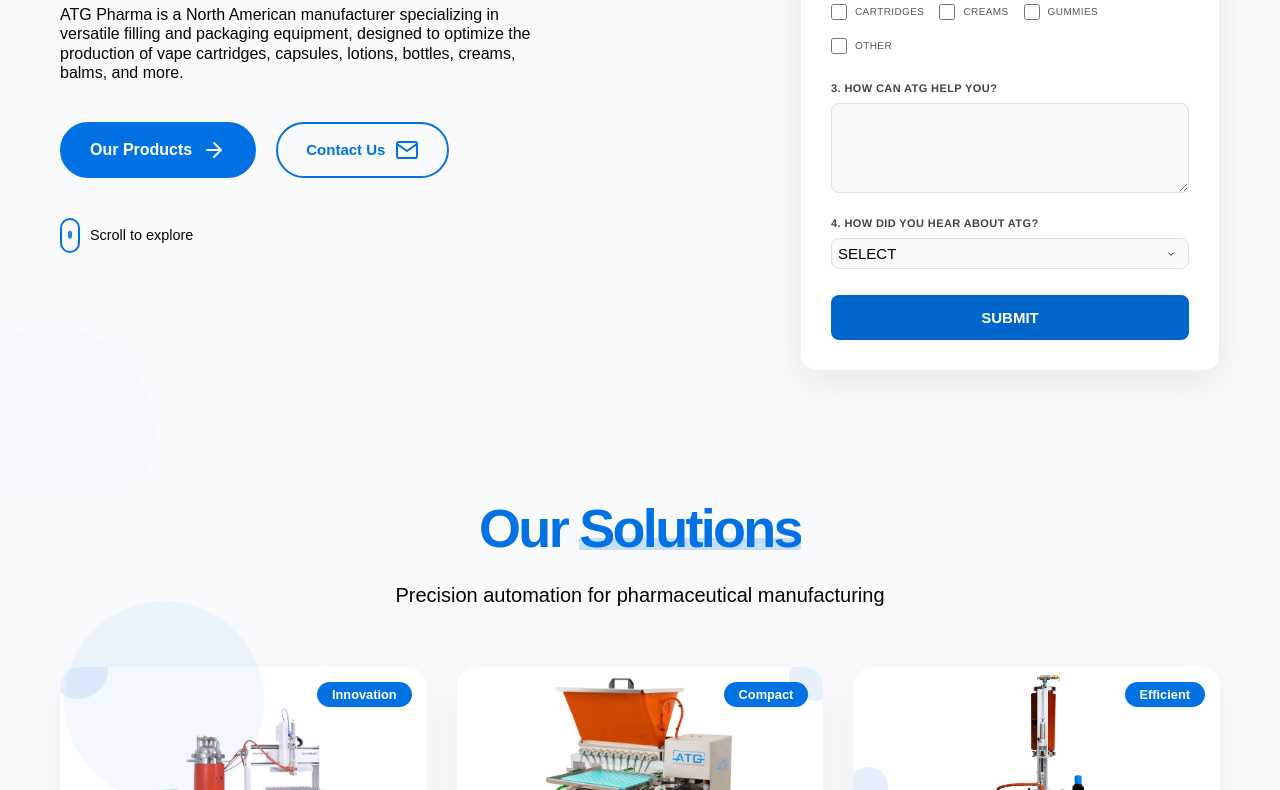
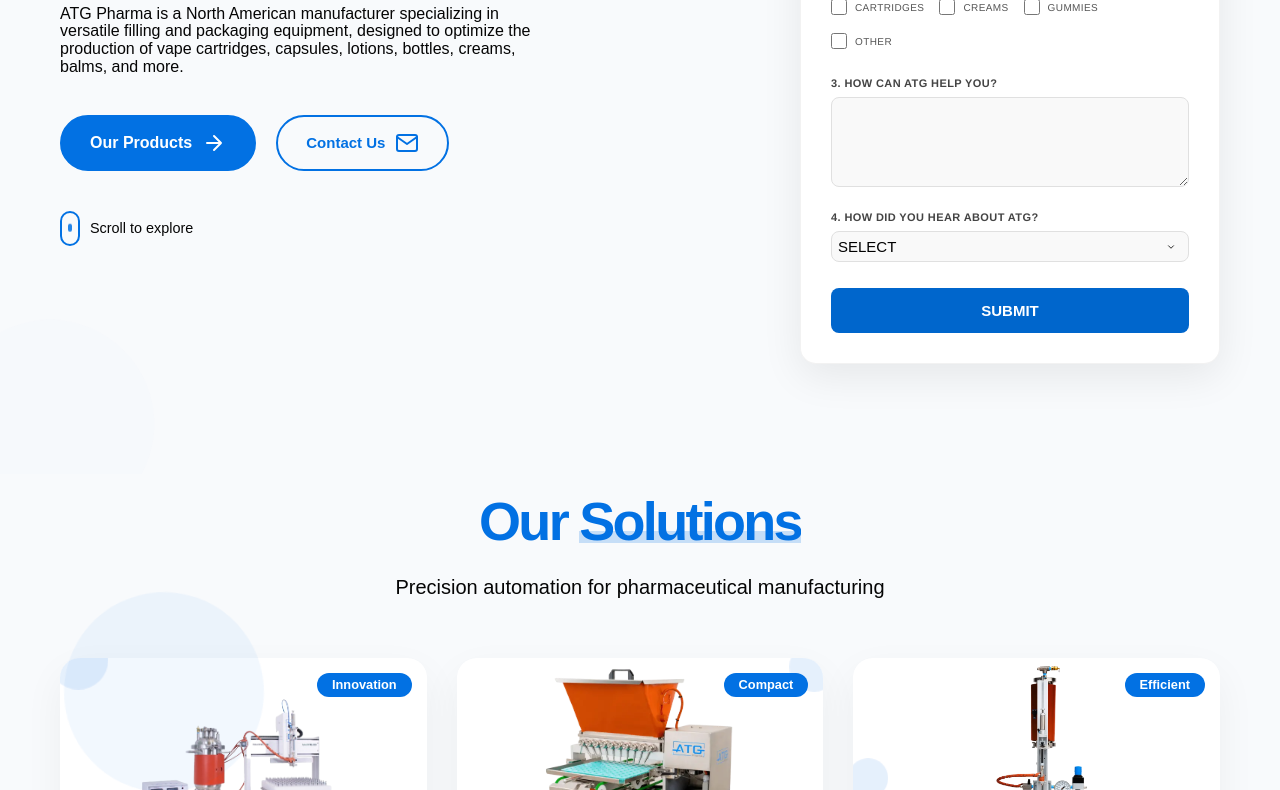
Before and after one commit to anisulislam10/ATG-Pharma-Landing, a plain HTML site: page index.html in a window 1280 px wide. Shown: the part 399-1189 px from the top of the page. Drawn offline with Linux system fonts and the light colour scheme; a web font is replaced by a local one.

Commit message:
minor changes

```diff
--- a/assets/css/style.css
+++ b/assets/css/style.css
@@ -28,7 +28,7 @@
 body {
     font-family: var(--font-main);
     color: var(--text-color);
-    line-height: 1.2;
+    line-height: 1.1;
     overflow-x: hidden;
 }
 
@@ -132,7 +132,7 @@ ul {
 /* Logo Styles */
 .logo {
     display: inline-flex;
-    align-items: center;
+    align-items: start;
     height: 40px; /* Fixed height for all screens */
     text-decoration: none;
 }
@@ -162,6 +162,8 @@ ul {
 @media (max-width: 992px) {
     .logo {
         height: 50px;
+         display: inline-flex;
+    align-items: start;
     }
     .logo-img {
         max-width: 150px;
@@ -353,7 +355,11 @@ ul {
     animation-delay: 0.4s;
     font-size: 16px;
     /* background-color: red; */
-    font-weight: 600px;
+    margin-inline-start: 0px;
+    margin-inline-end: 0px;
+    unicode-bidi: isolate;
+    font-weight: 400;
+
 }
 
 .hero-buttons {
```
